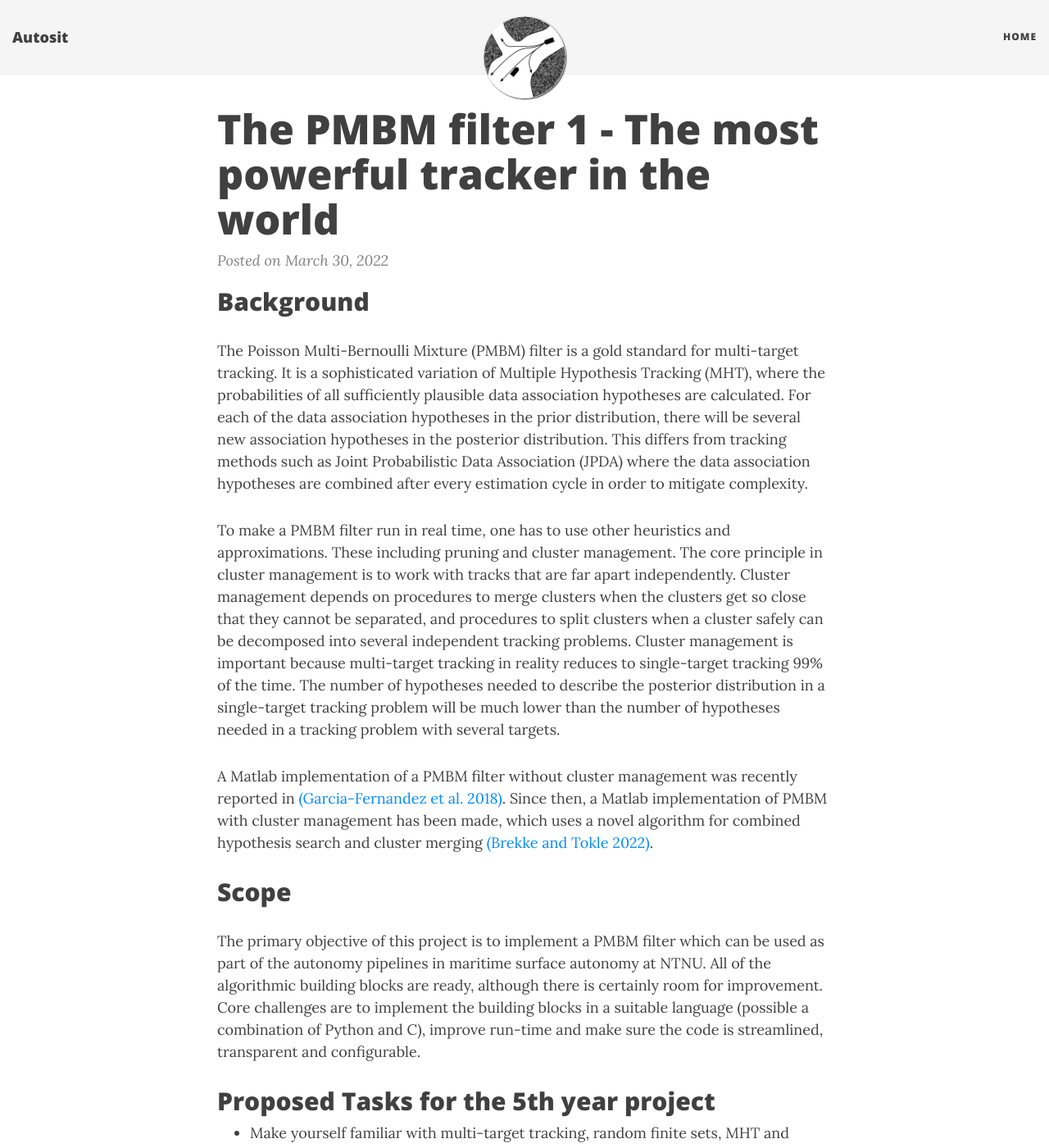
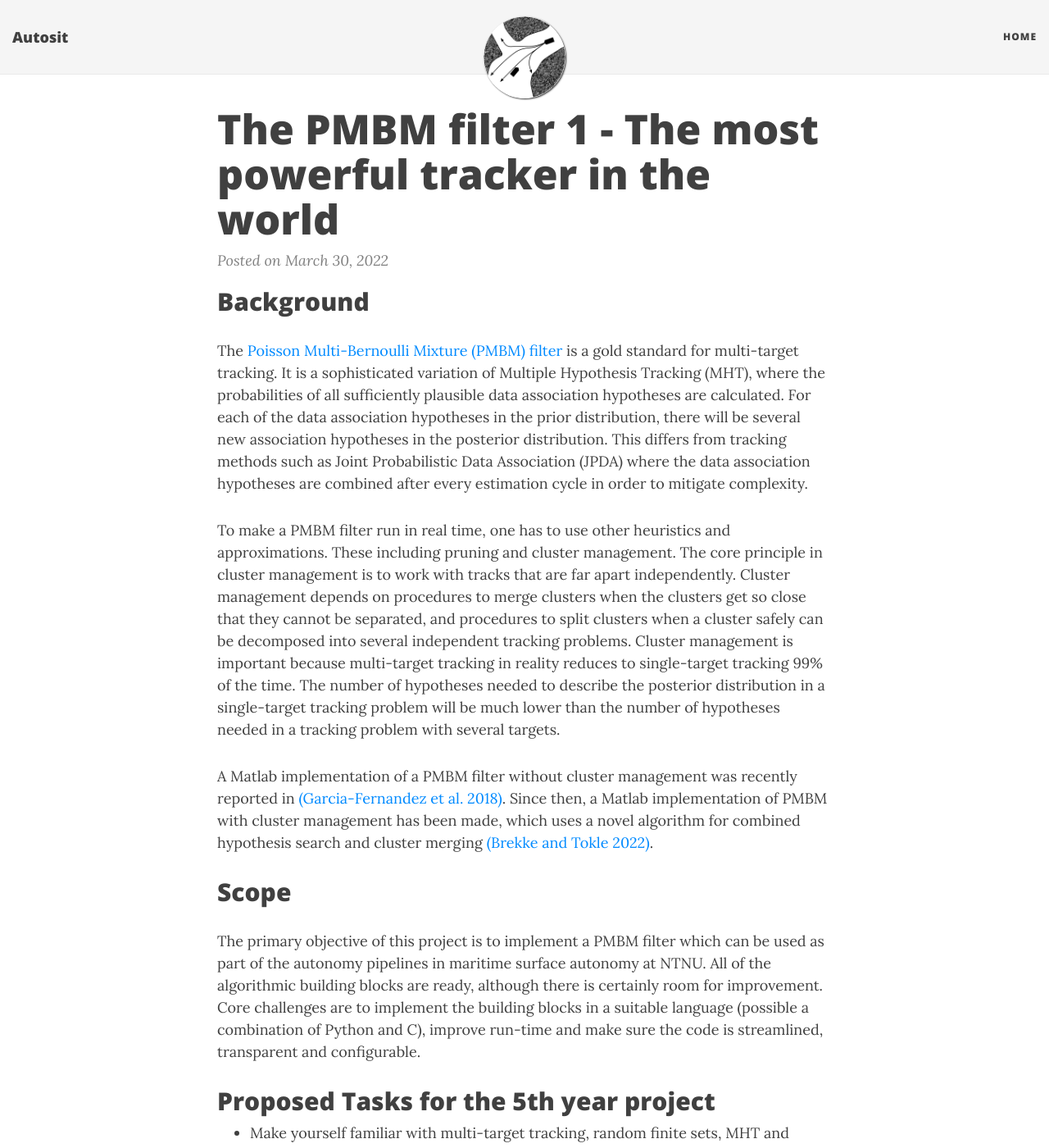
Before and after one commit to autosit/autosit.github.io, a Jekyll site: the page built from _posts/2022-03-30-pmbm_powerful.md, in a window 1280 px wide and 1400 px high. Shown: the whole window at 82% size. Built offline with Jekyll 4.4.1, drawn with Linux system fonts in a browser that asks for light colours; nearby versions of some CDN libraries; some of the changed text lies outside the part shown.

Commit message:
more stuff cm project

```diff
--- a/_posts/2022-03-30-pmbm_powerful.md
+++ b/_posts/2022-03-30-pmbm_powerful.md
@@ -6,7 +6,7 @@
 ## Background
 
 
-The Poisson Multi-Bernoulli Mixture (PMBM) filter is a gold standard for multi-target tracking. It is a sophisticated variation of Multiple Hypothesis Tracking (MHT), where the probabilities of all sufficiently plausible data association hypotheses are calculated.
+The [Poisson Multi-Bernoulli Mixture (PMBM) filter] is a gold standard for multi-target tracking. It is a sophisticated variation of Multiple Hypothesis Tracking (MHT), where the probabilities of all sufficiently plausible data association hypotheses are calculated.
 For each of the data association hypotheses in the prior distribution, there will be several new association hypotheses in the posterior distribution. This differs from tracking methods such as Joint Probabilistic Data Association (JPDA) where the data association hypotheses are combined after every estimation cycle in order to mitigate complexity.
 
 To make a PMBM filter run in real time, one has to use other heuristics and approximations. These including pruning and cluster management.
@@ -24,7 +24,7 @@
 ## Proposed Tasks for the 5th year project
 
 * Make yourself familiar with multi-target tracking, random finite sets, MHT and PMBM.
-* Design the software architecture of an overall PMBM filter, taking the pipelines used in Autoferry og Autosit into account.
+* Design the software architecture of an overall PMBM filter, taking the pipelines used in [Autoferry] og [Autosit] into account.
 * Identify bottlenecks, and open source code elements that can be used as part of the implementation.
 * Implement procedures for prediction, estimation, cluster merging, hypothesis generation, pruning and cluster merging.
 * Verify the procedures and combine them in a complete PMBM filter.
```
Also changed, not shown: other parts of _posts/2022-03-30-pmbm_powerful.md (+3 -2 lines).
